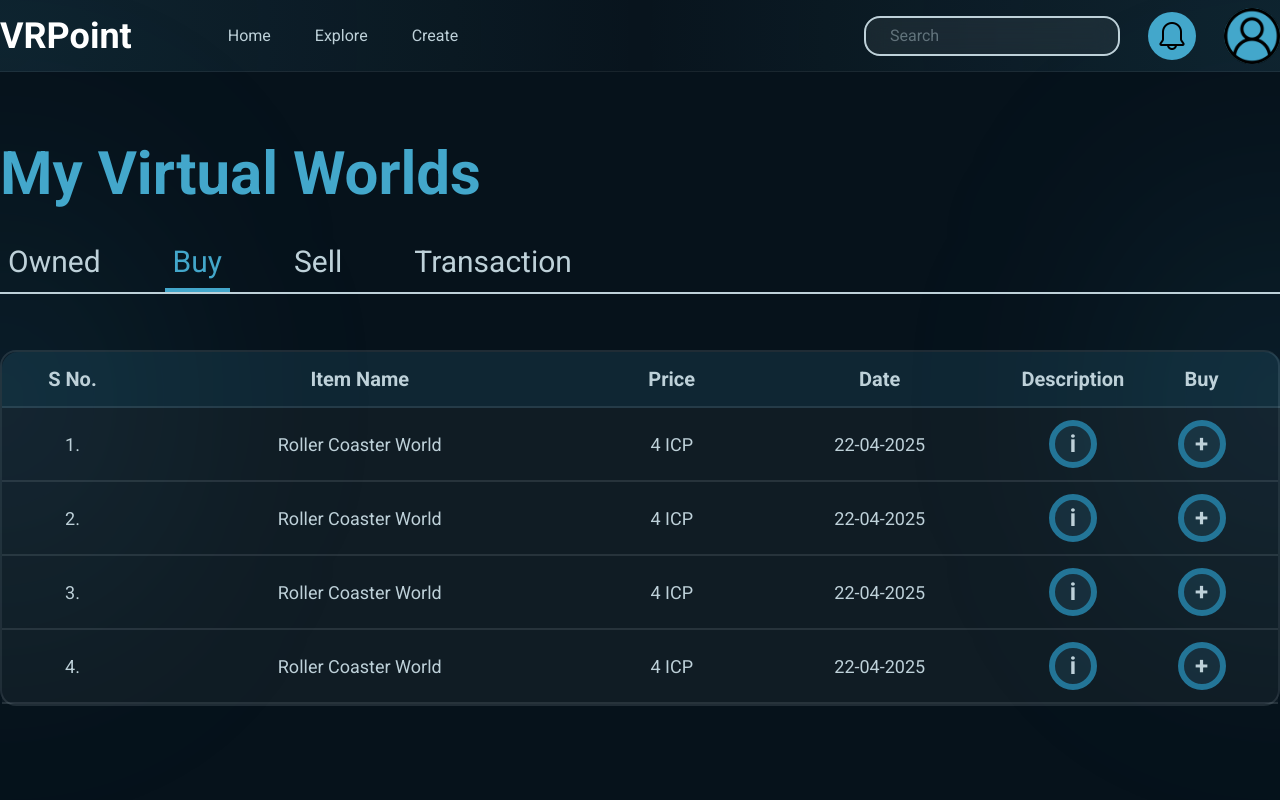
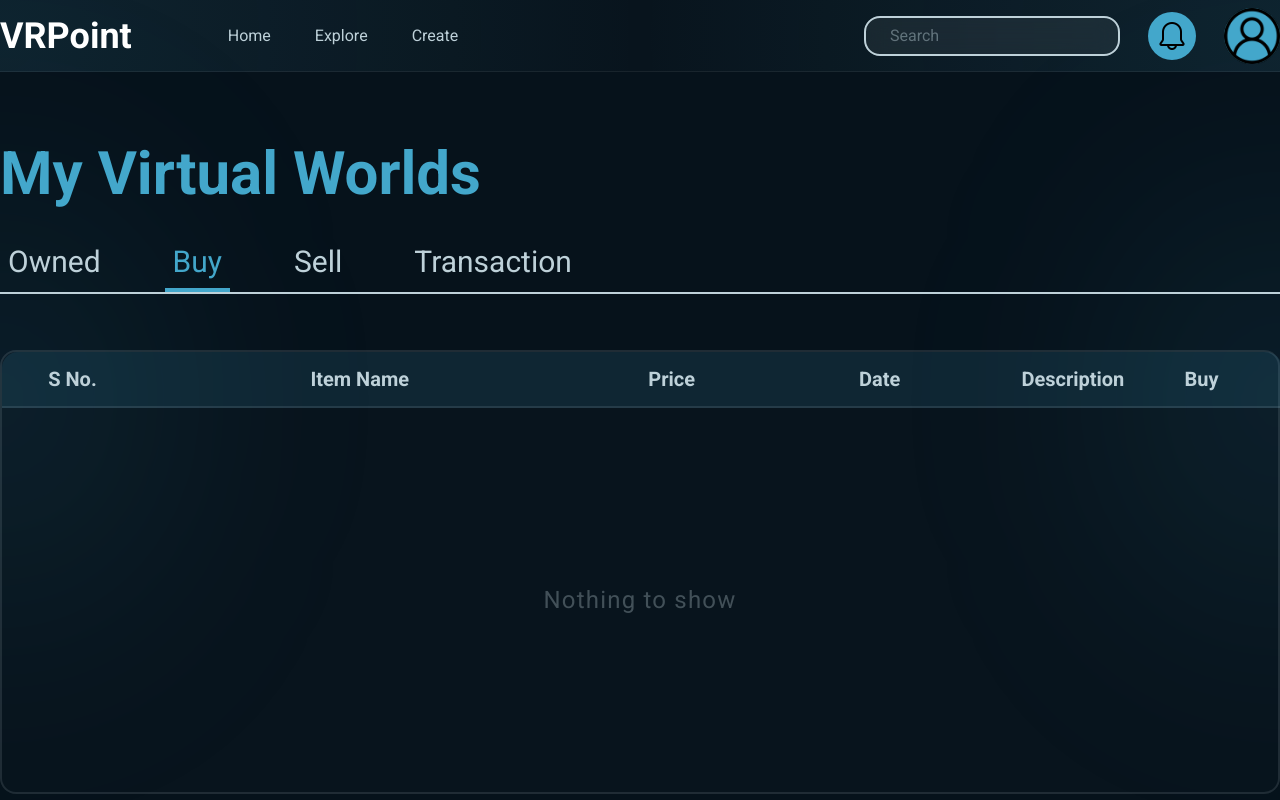
Before and after one commit to Pushpender-18/VRPoint, a React (Vite) app in the folder src/vr-exp-webapp-frontend/: page /home/buy in a window 1280 px wide. Shown: the top 800 px of the page. Built offline with nearby package versions, Linux system fonts and the light colour scheme.

Commit message:
Added fallback UI for tables

```diff
--- a/src/vr-exp-webapp-frontend/src/pages/Buy.jsx
+++ b/src/vr-exp-webapp-frontend/src/pages/Buy.jsx
@@ -2,21 +2,36 @@ import BuyBtn from "../widgets/BuyBtn";
 import DescriptionBtn from "../widgets/DescriptionBtn";
 import Footer from "../widgets/Footer";
 
-const dummyData = [["Roller Coaster World", "4 ICP", "22-04-2025"],
-["Roller Coaster World", "4 ICP", "22-04-2025"],
-["Roller Coaster World", "4 ICP", "22-04-2025"],
-["Roller Coaster World", "4 ICP", "22-04-2025"]];
+// const dummyData = [["Roller Coaster World", "4 ICP", "22-04-2025"],
+// ["Roller Coaster World", "4 ICP", "22-04-2025"],
+// ["Roller Coaster World", "4 ICP", "22-04-2025"],
+// ["Roller Coaster World", "4 ICP", "22-04-2025"]];
+
+const dummyData = [];
 
 export default function BuyPage() {
 	function descriptionBtnHandler(index) {
-		console.log("Fuckk of");
-		const box = document.getElementById("desc-" + index.toString());
-		box.classList.toggle("hidden");
+		document.getElementById("desc-" + index.toString()).classList.toggle("hidden");
 	}
 
-	return (
-		<div className="flex flex-col items-center">
-			<div className="w-7xl mt-14 mb-26 bg-[#ffffff03] border-2 border-[#BED1D920] rounded-2xl">
+	let content = null;
+
+	if (dummyData.length == 0) {
+		content = <div className="w-7xl mt-14 mb-26 bg-[#ffffff03] border-2 border-[#BED1D920] rounded-2xl">
+				{/* Heading */}
+				<div className="w-7xl bg-[#43A7CB20] px-4 border-b-2 border-[#BED1D920] rounded-t-2xl flex items-center text-[#BED1D9] text-[20px] font-bold">
+					<div className="w-[110px] py-3 flex justify-center">S No.</div>
+					<div className="w-[470px] py-3 flex justify-center">Item Name</div>
+					<div className="w-[160px] py-3 flex justify-center">Price</div>
+					<div className="w-[260px] py-3 flex justify-center">Date</div>
+					<div className="w-[130px] py-3 flex justify-center">Description</div>
+					<div className="w-[130px] py-3 flex justify-center">Buy</div>
+				</div>
+
+				<div className="h-96 flex justify-center items-center text-[#BED1D950] text-2xl tracking-wider">Nothing to show</div>
+			</div>
+	} else {
+		content = <section id="buy-nft-list" className="w-7xl mt-14 mb-26 bg-[#ffffff03] border-2 border-[#BED1D920] rounded-2xl">
 				{/* Heading */}
 				<div className="w-7xl bg-[#43A7CB20] px-4 border-b-2 border-[#BED1D920] rounded-t-2xl flex items-center text-[#BED1D9] text-[20px] font-bold">
 					<div className="w-[110px] py-3 flex justify-center">S No.</div>
@@ -43,7 +58,12 @@ export default function BuyPage() {
 						</div>
 					</div>
 				))}
-			</div>
+			</section>
+	}
+
+	return (
+		<div className="flex flex-col items-center">
+			{content}
 
 			<Footer />
 		</div>
--- a/src/vr-exp-webapp-frontend/src/pages/Owned.jsx
+++ b/src/vr-exp-webapp-frontend/src/pages/Owned.jsx
@@ -2,16 +2,18 @@ import Footer from "../widgets/Footer";
 import PlayBtn from "../widgets/PlayBtn";
 import SellBtn from "../widgets/SellBtn";
 
-const dummyData = [["Roller Coaster World", "4 ICP", "22-04-2025"],
-["Roller Coaster World", "4 ICP", "22-04-2025"],
-["Roller Coaster World", "4 ICP", "22-04-2025"],
-["Roller Coaster World", "4 ICP", "22-04-2025"]];
+// const dummyData = [["Roller Coaster World", "4 ICP", "22-04-2025"],
+// ["Roller Coaster World", "4 ICP", "22-04-2025"],
+// ["Roller Coaster World", "4 ICP", "22-04-2025"],
+// ["Roller Coaster World", "4 ICP", "22-04-2025"]];
+
+const dummyData = [];
 
 export default function OwnedPage() {
-
-	return (
-		<div className="flex flex-col items-center">
-			<section className="w-7xl mt-14 mb-26 bg-[#ffffff03] border-2 border-[#BED1D920] rounded-2xl">
+	let content = null;
+	if (dummyData.length == 0) {
+		content =
+			<section id="owned-nft-table" className="w-7xl mt-14 mb-26 bg-[#ffffff03] border-2 border-[#BED1D920] rounded-2xl">
 				{/* Heading */}
 				<div className="w-7xl bg-[#43A7CB20] px-4 border-b-2 border-[#BED1D920] rounded-t-2xl flex items-center text-[#BED1D9] text-[20px] font-bold">
 					<div className="w-[110px] py-3 flex justify-center">S No.</div>
@@ -21,6 +23,20 @@ export default function OwnedPage() {
 					<div className="w-[130px] py-3 flex justify-center">Play</div>
 					<div className="w-[130px] py-3 flex justify-center">Sell</div>
 				</div>
+				<div className="h-96 flex justify-center items-center text-[#BED1D950] text-2xl tracking-wider">Nothing to show</div>
+			</section>
+	} else {
+		content = <section id="owned-nft-table" className="w-7xl mt-14 mb-26 bg-[#ffffff03] border-2 border-[#BED1D920] rounded-2xl">
+			{/* Heading */}
+			<div className="w-7xl bg-[#43A7CB20] px-4 border-b-2 border-[#BED1D920] rounded-t-2xl flex items-center text-[#BED1D9] text-[20px] font-bold">
+				<div className="w-[110px] py-3 flex justify-center">S No.</div>
+				<div className="w-[470px] py-3 flex justify-center">Item Name</div>
+				<div className="w-[160px] py-3 flex justify-center">Price</div>
+				<div className="w-[260px] py-3 flex justify-center">Date</div>
+				<div className="w-[130px] py-3 flex justify-center">Play</div>
+				<div className="w-[130px] py-3 flex justify-center">Sell</div>
+			</div>
+
 			{/* Entries */}
 			{dummyData.map((data, index) => (
 				<div className="w-7xl px-4 bg-white/3 border-b-2 border-[#BED1D920] flex items-center text-[#BED1D9] text-[18px]">
@@ -33,8 +49,15 @@ export default function OwnedPage() {
 				</div>
 			))}
 		</section>
+	}
+
+
+	return (
+		<div className="flex flex-col items-center">
+			{content}
 
 			<Footer />
 		</div>
 	);
+
 }
--- a/src/vr-exp-webapp-frontend/src/pages/Sell.jsx
+++ b/src/vr-exp-webapp-frontend/src/pages/Sell.jsx
@@ -2,10 +2,12 @@ import CancelBtn from "../widgets/CancelBtn";
 import DescriptionBtn from "../widgets/DescriptionBtn";
 import Footer from "../widgets/Footer";
 
-const dummyData = [["Roller Coaster World", "4 ICP", "22-04-2025"],
-["Roller Coaster World", "4 ICP", "22-04-2025"],
-["Roller Coaster World", "4 ICP", "22-04-2025"],
-["Roller Coaster World", "4 ICP", "22-04-2025"]];
+// const dummyData = [["Roller Coaster World", "4 ICP", "22-04-2025"],
+// ["Roller Coaster World", "4 ICP", "22-04-2025"],
+// ["Roller Coaster World", "4 ICP", "22-04-2025"],
+// ["Roller Coaster World", "4 ICP", "22-04-2025"]];
+
+const dummyData = [];
 
 export default function SellPage() {
 	function descriptionBtnHandler(index) {
@@ -14,29 +16,29 @@ export default function SellPage() {
 		box.classList.toggle("hidden");
 	}
 
-	return (
-		<div className="flex flex-col items-center">
-			<section id="sell" className="flex flex-col pt-12">
-				<h1 className="text-5xl font-bold text-[#43A7CB]">Sell Your NFTs</h1>
-				<div className="mt-12">
-					<form action="" className="flex flex-col gap-10 items-end">
-						<div className="w-7xl flex justify-between">
-							<select name="nft-title" id="nft-title" className="w-[820px] h-16 p-3 block bg-white/10 placeholder-pink-500 border-2 border-[#BED1D970] focus:border-[#BED1D9] rounded-xl text-2xl text-[#BED1D9]">
-								<option selected >Select Your NFT</option>
-								<option value="volvo" className="bg-white/15">Volvo</option>
-								<option value="saab">Saab</option>
-								<option value="fiat">Fiat</option>
-								<option value="audi">Audi</option>
-							</select>
-							<input type="text" name="nft-price" id="nft-price" className="w-104 px-3 bg-white/10 border-2 border-[#BED1D970] focus:border-[#BED1D9] rounded-xl text-2xl text-[#BED1D9]" placeholder="Price" />
-						</div>
-						<textarea name="nft-description" id="nft-description" placeholder="Description" className="w-7xl h-80 p-3 bg-white/10 border-2 border-[#BED1D970] focus:border-[#BED1D9] rounded-xl text-2xl text-[#BED1D9]" ></textarea>
-						<button type="submit" className="bg-[#43A7CB] text-[#BED1D9] text-2xl px-8 py-4 rounded-2xl hover:bg-[#43A7CB90] active:bg-[#43A7CB80] transition-all">List NFT For Sale</button>
-					</form>
+	let content = null;
+
+	if (dummyData.length == 0) {
+		content = <section id="listed-nfts">
+				<div className="w-7xl border-b-1 border-[#BED1D9] mt-16"></div>
+
+				<h1 className="text-[#43A7CB] text-5xl font-bold pt-8">Listed NFTs</h1>
+
+				<div className="w-7xl mt-8 mb-26 bg-[#ffffff03] border-2 border-[#BED1D920] rounded-2xl">
+					{/* Heading */}
+					<div className="w-7xl px-4 bg-[#43A7CB20] border-b-2 border-[#BED1D920] rounded-t-2xl flex items-center text-[#BED1D9] text-[20px] font-bold">
+						<div className="w-[110px] py-3 flex justify-center">S No.</div>
+						<div className="w-[470px] py-3 flex justify-center">Item Name</div>
+						<div className="w-[160px] py-3 flex justify-center">Price</div>
+						<div className="w-[260px] py-3 flex justify-center">Date</div>
+						<div className="w-[130px] py-3 flex justify-center">Description</div>
+						<div className="w-[130px] py-3 flex justify-center">Cancel</div>
+					</div>
+					<div className="h-96 flex justify-center items-center text-[#BED1D950] text-2xl tracking-wider">Nothing to show</div>
 				</div>
 			</section>
-
-			<section id="listed-nfts">
+	} else {
+		content = <section id="listed-nfts">
 				<div className="w-7xl border-b-1 border-[#BED1D9] mt-16"></div>
 
 				<h1 className="text-[#43A7CB] text-5xl font-bold pt-8">Listed NFTs</h1>
@@ -70,6 +72,31 @@ export default function SellPage() {
 					))}
 				</div>
 			</section>
+	}
+
+	return (
+		<div className="flex flex-col items-center">
+			<section id="sell" className="flex flex-col pt-12">
+				<h1 className="text-5xl font-bold text-[#43A7CB]">Sell Your NFTs</h1>
+				<div className="mt-12">
+					<form action="" className="flex flex-col gap-10 items-end">
+						<div className="w-7xl flex justify-between">
+							<select name="nft-title" id="nft-title" className="w-[820px] h-16 p-3 block bg-white/10 placeholder-pink-500 border-2 border-[#BED1D970] focus:border-[#BED1D9] rounded-xl text-2xl text-[#BED1D9]">
+								<option selected >Select Your NFT</option>
+								<option value="volvo" className="bg-white/15">Volvo</option>
+								<option value="saab">Saab</option>
+								<option value="fiat">Fiat</option>
+								<option value="audi">Audi</option>
+							</select>
+							<input type="text" name="nft-price" id="nft-price" className="w-104 px-3 bg-white/10 border-2 border-[#BED1D970] focus:border-[#BED1D9] rounded-xl text-2xl text-[#BED1D9]" placeholder="Price" />
+						</div>
+						<textarea name="nft-description" id="nft-description" placeholder="Description" className="w-7xl h-80 p-3 bg-white/10 border-2 border-[#BED1D970] focus:border-[#BED1D9] rounded-xl text-2xl text-[#BED1D9]" ></textarea>
+						<button type="submit" className="bg-[#43A7CB] text-[#BED1D9] text-2xl px-8 py-4 rounded-2xl hover:bg-[#43A7CB90] active:bg-[#43A7CB80] transition-all">List NFT For Sale</button>
+					</form>
+				</div>
+			</section>
+
+			{content}
 
 			<Footer />
 		</div>
--- a/src/vr-exp-webapp-frontend/src/pages/Transaction.jsx
+++ b/src/vr-exp-webapp-frontend/src/pages/Transaction.jsx
@@ -1,15 +1,32 @@
 import CancelBtn from "../widgets/CancelBtn";
 import Footer from "../widgets/Footer";
 
-const dummyData = [["Roller Coaster World", "4 ICP", "22-04-2025", "Buy"],
-["Roller Coaster World", "4 ICP", "22-04-2025", "Sell"],
-["Roller Coaster World", "4 ICP", "22-04-2025", "Buy"],
-["Roller Coaster World", "4 ICP", "22-04-2025", "Sell"]];
+// const dummyData = [["Roller Coaster World", "4 ICP", "22-04-2025", "Buy"],
+// ["Roller Coaster World", "4 ICP", "22-04-2025", "Sell"],
+// ["Roller Coaster World", "4 ICP", "22-04-2025", "Buy"],
+// ["Roller Coaster World", "4 ICP", "22-04-2025", "Sell"]];
+
+const dummyData = [];
 
 export default function TransactionPage() {
-	return (
-		<div className="flex flex-col items-center">
-			<section className="w-7xl mt-14 mb-26 bg-[#ffffff03] border-2 border-[#BED1D920] rounded-2xl">
+	let content = null;
+
+	if (dummyData.length == 0) {
+		content = <section id="txn-list" className="w-7xl mt-14 mb-26 bg-[#ffffff03] border-2 border-[#BED1D920] rounded-2xl">
+			{/* Heading */}
+			<div className="w-7xl px-4 bg-[#43A7CB20] border-b-2 border-[#BED1D920] rounded-t-2xl flex items-center text-[#BED1D9] text-[20px] font-bold">
+				<div className="w-[110px] py-3 flex justify-center">S No.</div>
+				<div className="w-[470px] py-3 flex justify-center">Item Name</div>
+				<div className="w-[160px] py-3 flex justify-center">Price</div>
+				<div className="w-[260px] py-3 flex justify-center">Date</div>
+				<div className="w-[130px] py-3 flex justify-center">Type</div>
+				<div className="w-[130px] py-3 flex justify-center">Delete</div>
+			</div>
+
+			<div className="h-96 flex justify-center items-center text-[#BED1D950] text-2xl tracking-wider">Nothing to show</div>
+		</section>
+	} else {
+		content = <section id="txn-list" className="w-7xl mt-14 mb-26 bg-[#ffffff03] border-2 border-[#BED1D920] rounded-2xl">
 			{/* Heading */}
 			<div className="w-7xl px-4 bg-[#43A7CB20] border-b-2 border-[#BED1D920] rounded-t-2xl flex items-center text-[#BED1D9] text-[20px] font-bold">
 				<div className="w-[110px] py-3 flex justify-center">S No.</div>
@@ -31,6 +48,11 @@ export default function TransactionPage() {
 				</div>
 			))}
 		</section>
+	}
+
+	return (
+		<div className="flex flex-col items-center">
+			{content}
 
 			<Footer />
 		</div>
```
Lines whose indentation alone changed are shown as unchanged.
